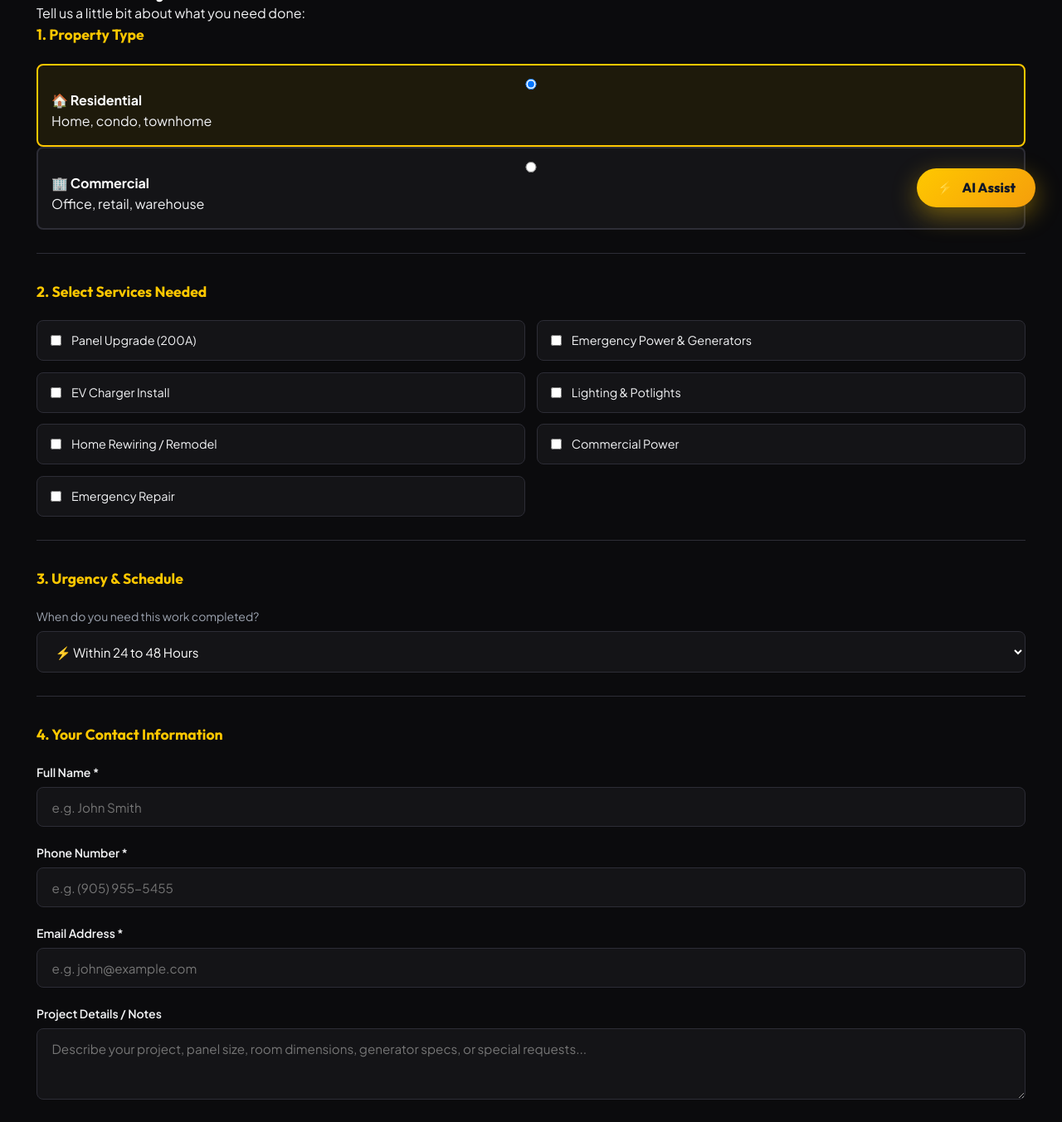
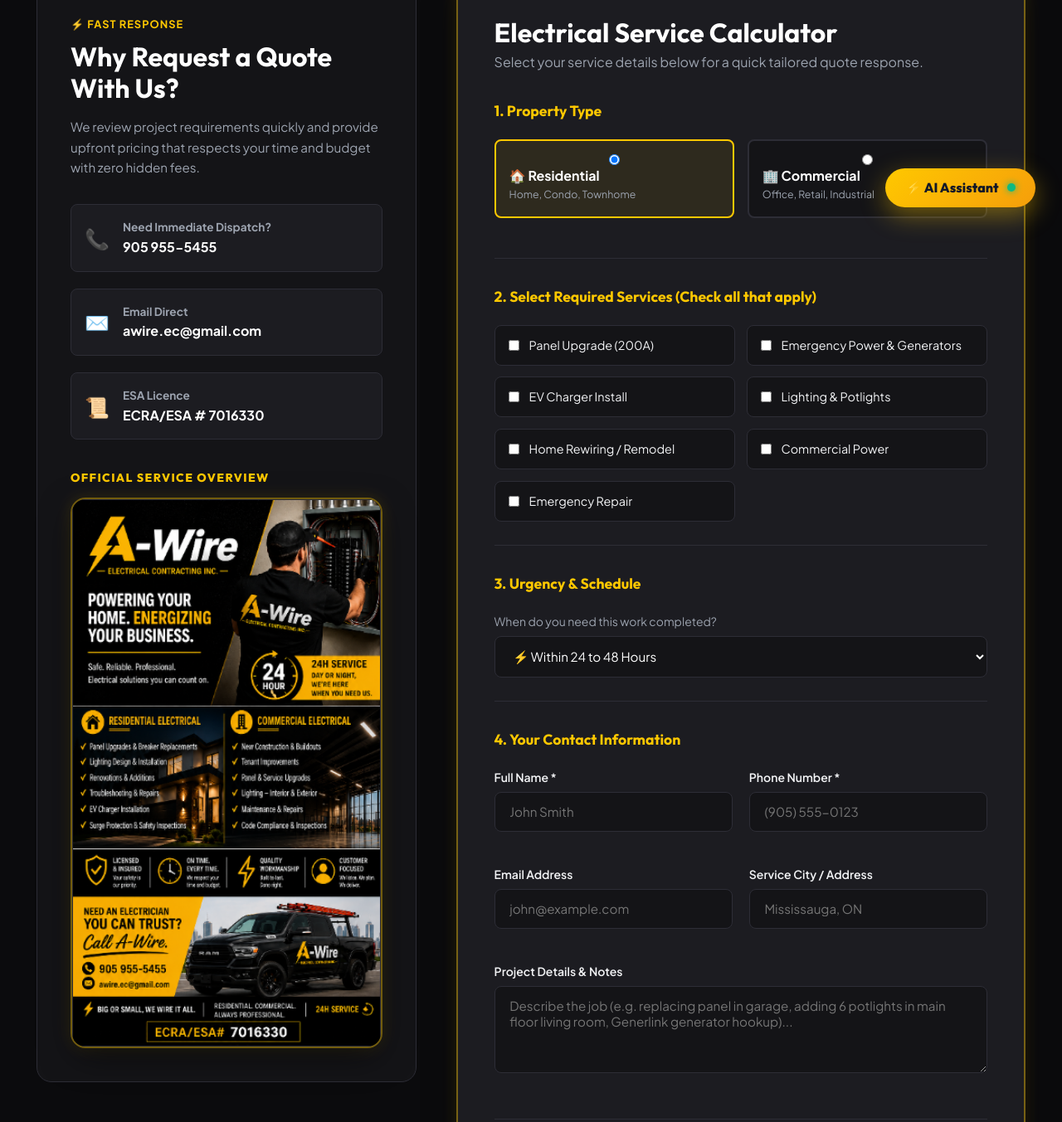
Before and after one commit to macd-webdesign/a-wire, a plain HTML site: page quote.html in a window 1280 px wide. Shown: the part 518-1871 px from the top of the page at 83% size. Drawn offline with Linux system fonts and the light colour scheme.

Commit message:
Restore original quote.html page layout & form IDs, and align AI Assistant Chatbot widget classes to css/styles.css rules

```diff
--- a/js/chatbot.js
+++ b/js/chatbot.js
@@ -48,15 +48,7 @@
     { author: 'Ingrid G.', text: 'Ashan converted my fluorescent lighting to energy efficient LED lighting at a reasonable price. Highly recommend!' },
     { author: 'Sahan T.', text: 'Wired our new kitchen island, coffee bar, and walk-in closet potlights. Precise, clean, minimal mess.' },
     { author: 'Dave D.', text: 'Replaced old GFI receptacle and put in dusk-to-dawn timer for outdoor lights + under counter LED strip lights.' }
-  ],
-
-  pages: {
-    home: 'index.html',
-    services: 'services.html',
-    gallery: 'gallery.html',
-    quote: 'quote.html',
-    contact: 'contact.html'
-  }
+  ]
 };
 
 document.addEventListener('DOMContentLoaded', () => {
@@ -66,45 +58,47 @@
 function initChatbotUI() {
   const widgetContainer = document.createElement('div');
   widgetContainer.id = 'awire-chatbot-widget';
-  widgetContainer.className = 'chatbot-container';
+  widgetContainer.className = 'chatbot-widget-wrapper';
 
   widgetContainer.innerHTML = `
     <!-- Floating Action Button -->
     <button type="button" id="chatbot-toggle-btn" class="chatbot-toggle-btn" aria-label="Open A-Wire Assistant Chat">
-      <span class="chatbot-btn-icon">⚡</span>
-      <span class="chatbot-btn-badge">AI Assist</span>
+      <span>⚡ AI Assistant</span>
+      <span class="chatbot-badge-dot"></span>
     </button>
 
-    <!-- Chat Modal Window -->
-    <div id="chatbot-window" class="chatbot-window hidden" role="dialog" aria-labelledby="chatbot-header-title">
-      <div class="chatbot-header">
-        <div class="chatbot-avatar">⚡</div>
-        <div class="chatbot-header-info">
-          <h3 id="chatbot-header-title">A-Wire Assistant</h3>
-          <span class="chatbot-status"><span class="status-dot"></span> Online • ECRA/ESA# 7016330</span>
+    <!-- Chat Modal Window Panel -->
+    <div id="chatbot-widget-panel" class="chatbot-widget-panel">
+      <div class="chat-panel-header">
+        <div class="chat-header-info">
+          <div class="chat-avatar-wrap">⚡</div>
+          <div class="chat-title-group">
+            <h4>A-Wire Assistant</h4>
+            <span class="chat-status-pill"><span class="chat-status-dot"></span> Online • ECRA/ESA# 7016330</span>
+          </div>
         </div>
-        <button type="button" id="chatbot-close-btn" class="chatbot-close-btn" aria-label="Close Chat">&times;</button>
+        <button type="button" id="chat-close-btn" class="chat-close-btn" aria-label="Close Chat">&times;</button>
       </div>
 
-      <div id="chatbot-messages" class="chatbot-messages">
-        <div class="chat-msg bot-msg">
+      <div id="chat-messages-container" class="chat-messages-container">
+        <div class="chat-msg chat-msg-bot">
           <div class="msg-bubble">
-             👋 Hello! Welcome to <strong>A-Wire Electrical Contracting</strong>.<br><br>How can I help you today? Ask me about our <strong>panel upgrades, EV chargers, emergency generators & Generlink, potlights, or commercial wiring</strong>!
+            👋 Hello! Welcome to <strong>A-Wire Electrical Contracting</strong>.<br><br>How can I help you today? Ask me about our <strong>panel upgrades, EV chargers, emergency power generators & Generlink, potlights, or commercial wiring</strong>!
           </div>
         </div>
       </div>
 
-      <div class="chatbot-quick-chips">
+      <div class="chat-suggestions-strip">
         <button type="button" class="chip-btn" data-query="emergency power generators">Generators & Generlink</button>
         <button type="button" class="chip-btn" data-query="commercial services">Commercial Services</button>
         <button type="button" class="chip-btn" data-query="panel upgrade cost">Panel Upgrade</button>
         <button type="button" class="chip-btn" data-query="EV charger install">EV Charger</button>
       </div>
 
-      <form id="chatbot-form" class="chatbot-input-form">
-        <input type="text" id="chatbot-input" class="chatbot-input" placeholder="Ask a question about our electrical services..." autocomplete="off" required>
-        <button type="submit" class="chatbot-send-btn" aria-label="Send Message">
-          <svg width="18" height="18" viewBox="0 0 24 24" fill="none" stroke="currentColor" stroke-width="2.5"><path d="M22 2L11 13M22 2l-7 20-4-9-9-4 20-7z"/></svg>
+      <form id="chat-input-form" class="chat-input-area">
+        <input type="text" id="chat-input-field" class="chat-input-field" placeholder="Ask a question about our services..." autocomplete="off" required>
+        <button type="submit" class="btn btn-primary" aria-label="Send Message" style="padding: 0.6rem 1rem;">
+          <span>Send</span>
         </button>
       </form>
     </div>
@@ -113,21 +107,21 @@
   document.body.appendChild(widgetContainer);
 
   const toggleBtn = document.getElementById('chatbot-toggle-btn');
-  const closeBtn = document.getElementById('chatbot-close-btn');
-  const chatWindow = document.getElementById('chatbot-window');
-  const chatForm = document.getElementById('chatbot-form');
-  const chatInput = document.getElementById('chatbot-input');
-  const messagesContainer = document.getElementById('chatbot-messages');
+  const closeBtn = document.getElementById('chat-close-btn');
+  const widgetPanel = document.getElementById('chatbot-widget-panel');
+  const chatForm = document.getElementById('chat-input-form');
+  const chatInput = document.getElementById('chat-input-field');
+  const messagesContainer = document.getElementById('chat-messages-container');
 
   toggleBtn.addEventListener('click', () => {
-    chatWindow.classList.toggle('hidden');
-    if (!chatWindow.classList.contains('hidden')) {
+    widgetPanel.classList.toggle('open');
+    if (widgetPanel.classList.contains('open')) {
       chatInput.focus();
     }
   });
 
   closeBtn.addEventListener('click', () => {
-    chatWindow.classList.add('hidden');
+    widgetPanel.classList.remove('open');
   });
 
   document.querySelectorAll('.chip-btn').forEach(chip => {
@@ -159,7 +153,7 @@
 
   function appendMessage(content, sender) {
     const msgDiv = document.createElement('div');
-    msgDiv.className = `chat-msg ${sender === 'user' ? 'user-msg' : 'bot-msg'}`;
+    msgDiv.className = `chat-msg ${sender === 'user' ? 'chat-msg-user' : 'chat-msg-bot'}`;
     msgDiv.innerHTML = `<div class="msg-bubble">${content}</div>`;
     messagesContainer.appendChild(msgDiv);
     messagesContainer.scrollTop = messagesContainer.scrollHeight;
@@ -168,8 +162,8 @@
   function showTypingIndicator() {
     const typingDiv = document.createElement('div');
     typingDiv.id = 'chatbot-typing';
-    typingDiv.className = 'chat-msg bot-msg';
-    typingDiv.innerHTML = `<div class="msg-bubble typing-dots"><span>.</span><span>.</span><span>.</span></div>`;
+    typingDiv.className = 'chat-msg chat-msg-bot';
+    typingDiv.innerHTML = `<div class="msg-bubble">Typing...</div>`;
     messagesContainer.appendChild(typingDiv);
     messagesContainer.scrollTop = messagesContainer.scrollHeight;
   }
--- a/quote.html
+++ b/quote.html
@@ -4,7 +4,7 @@
   <meta charset="utf-8">
   <meta name="viewport" content="width=device-width, initial-scale=1.0">
   <title>Request a Quote | A-Wire Electrical Contracting Inc.</title>
-  <meta name="description" content="Request a free electrical estimate from A-Wire Electrical Contracting Inc. Fast pricing for panel upgrades, EV chargers, emergency power backup generators, Generlink installation, potlights, and commercial buildouts. ECRA/ESA# 7016330.">
+  <meta name="description" content="Request a fast, free electrical estimate from A-Wire Electrical Contracting Inc. Panel upgrades, EV chargers, emergency power backup generators, Generlink installation, lighting design & emergency repairs. ECRA/ESA# 7016330.">
 
   <link rel="preconnect" href="https://fonts.googleapis.com">
   <link rel="preconnect" href="https://fonts.gstatic.com" crossorigin>
@@ -28,7 +28,7 @@
     </div>
   </aside>
 
-  <!-- Main Navigation Header -->
+  <!-- Main Header with Transparent Logo -->
   <header class="main-header" id="navbar">
     <div class="container navbar-container">
       <a href="index.html" class="logo-link">
@@ -63,46 +63,84 @@
     <!-- PAGE BANNER -->
     <section class="page-banner">
       <div class="container">
-        <span class="sub-heading">FAST & TRANSPARENT PRICING</span>
-        <h1>Request Your Electrical Estimate</h1>
-        <p>Fill out the form below or call us directly at 905 955-5455 for fast scheduling and upfront quotes with zero hidden fees.</p>
+        <span class="sub-heading">TRANSPARENT ESTIMATES</span>
+        <h1>Request an Electrical Quote</h1>
+        <p>Tell us about your project requirements and get a detailed, no-obligation estimate from a certified master electrician.</p>
       </div>
     </section>
 
-    <!-- QUOTE FORM SECTION -->
-    <section class="quote-section page-section">
+    <!-- QUOTE CALCULATOR FORM SECTION -->
+    <section class="page-section">
       <div class="container">
-        <div class="quote-grid-layout">
-
-          <!-- LEFT SIDE: INTERACTIVE FORM -->
-          <div class="quote-form-card">
-            <div class="form-header">
-              <h2>Electrical Project Details</h2>
-              <p>Tell us a little bit about what you need done:</p>
+        <div class="quote-wrapper">
+          <aside class="quote-sidebar">
+            <div class="sidebar-header">
+              <span class="quote-pill">⚡ FAST RESPONSE</span>
+              <h2>Why Request a Quote With Us?</h2>
+              <p>We review project requirements quickly and provide upfront pricing that respects your time and budget with zero hidden fees.</p>
             </div>
 
-            <form id="quote-calculator-form" class="interactive-quote-form" novalidate>
+            <div class="contact-quick-list">
+              <div class="quick-item">
+                <span class="icon">📞</span>
+                <div>
+                  <strong>Need Immediate Dispatch?</strong>
+                  <a href="tel:9059555455">905 955-5455</a>
+                </div>
+              </div>
+
+              <div class="quick-item">
+                <span class="icon">✉️</span>
+                <div>
+                  <strong>Email Direct</strong>
+                  <span>awire.ec@gmail.com</span>
+                </div>
+              </div>
+
+              <div class="quick-item">
+                <span class="icon">📜</span>
+                <div>
+                  <strong>ESA Licence</strong>
+                  <span>ECRA/ESA # 7016330</span>
+                </div>
+              </div>
+            </div>
+
+            <!-- FULL FLYER POSTER SHOWCASE -->
+            <div style="margin-top: 2rem;">
+              <span class="sub-heading" style="margin-bottom: 0.75rem;">OFFICIAL SERVICE OVERVIEW</span>
+              <div class="flyer-card-wrapper">
+                <img src="assets/flyer_full.png" alt="A-Wire Electrical Contracting Complete Overview Flyer" class="flyer-thumbnail" width="400" height="720" style="width:100%; height:auto; display:block;">
+              </div>
+            </div>
+          </aside>
+
+          <!-- INTERACTIVE FORM -->
+          <div class="quote-form-container">
+            <form id="quote-form" class="quote-form">
+              <h3>Electrical Service Calculator</h3>
+              <p class="form-desc">Select your service details below for a quick tailored quote response.</p>
 
               <!-- STEP 1: Property Type -->
               <div class="form-step">
                 <span class="step-label">1. Property Type</span>
-                <div class="radio-card-group">
+                <div class="radio-grid">
                   <label class="radio-card">
                     <input type="radio" name="propertyType" value="Residential" checked>
                     <span class="radio-title">🏠 Residential</span>
-                    <span class="radio-desc">Home, condo, townhome</span>
+                    <span class="radio-sub">Home, Condo, Townhome</span>
                   </label>
                   <label class="radio-card">
                     <input type="radio" name="propertyType" value="Commercial">
                     <span class="radio-title">🏢 Commercial</span>
-                    <span class="radio-desc">Office, retail, warehouse</span>
+                    <span class="radio-sub">Office, Retail, Industrial</span>
                   </label>
                 </div>
               </div>
 
-              <!-- STEP 2: Service Requested -->
+              <!-- STEP 2: Required Services -->
               <div class="form-step">
-                <span class="step-label">2. Select Services Needed</span>
+                <span class="step-label">2. Select Required Services (Check all that apply)</span>
                 <div class="checkbox-grid">
                   <label class="checkbox-item">
                     <input type="checkbox" name="services" value="Panel Upgrade (200A)">
@@ -151,70 +189,58 @@
               <!-- STEP 4: Contact Details -->
               <div class="form-step">
                 <span class="step-label">4. Your Contact Information</span>
-                <div class="form-inputs-grid">
+                <div class="form-row">
                   <div class="form-group">
-                    <label for="user-name">Full Name *</label>
-                    <input type="text" id="user-name" class="form-control" placeholder="e.g. John Smith" required>
+                    <label for="quote-name">Full Name *</label>
+                    <input type="text" id="quote-name" class="form-control" placeholder="John Smith" required>
                   </div>
                   <div class="form-group">
-                    <label for="user-phone">Phone Number *</label>
-                    <input type="tel" id="user-phone" class="form-control" placeholder="e.g. (905) 955-5455" required>
+                    <label for="quote-phone">Phone Number *</label>
+                    <input type="tel" id="quote-phone" class="form-control" placeholder="(905) 555-0123" required>
                   </div>
-                  <div class="form-group full-width">
-                    <label for="user-email">Email Address *</label>
-                    <input type="email" id="user-email" class="form-control" placeholder="e.g. john@example.com" required>
+                </div>
+
+                <div class="form-row">
+                  <div class="form-group">
+                    <label for="quote-email">Email Address</label>
+                    <input type="email" id="quote-email" class="form-control" placeholder="john@example.com">
                   </div>
-                  <div class="form-group full-width">
-                    <label for="project-notes">Project Details / Notes</label>
-                    <textarea id="project-notes" class="form-control" rows="3" placeholder="Describe your project, panel size, room dimensions, generator specs, or special requests..."></textarea>
+                  <div class="form-group">
+                    <label for="quote-address">Service City / Address</label>
+                    <input type="text" id="quote-address" class="form-control" placeholder="Mississauga, ON">
                   </div>
+                </div>
+
+                <div class="form-group">
+                  <label for="quote-details">Project Details & Notes</label>
+                  <textarea id="quote-details" class="form-control" rows="4" placeholder="Describe the job (e.g. replacing panel in garage, adding 6 potlights in main floor living room, Generlink generator hookup)..."></textarea>
                 </div>
               </div>
 
-              <!-- SUBMIT BUTTON -->
-              <button type="submit" class="btn btn-primary btn-block btn-large submit-btn">
+              <button type="submit" class="btn btn-primary btn-lg btn-block" id="quote-submit-btn">
                 <span>Submit Quote Request</span>
                 <svg width="20" height="20" viewBox="0 0 24 24" fill="none" stroke="currentColor" stroke-width="2.5"><path d="M5 12h14M12 5l7 7-7 7"/></svg>
               </button>
+
+              <p class="form-notice">🔒 Your information is confidential and will only be used by A-Wire Electrical to contact you regarding this quote.</p>
             </form>
           </div>
-
-          <!-- RIGHT SIDE: FLYER CARD & CONTACT SIDEBAR -->
-          <div class="quote-sidebar">
-
-            <!-- FLYER CARD WRAPPER WITH 3D FLIP TILT -->
-            <div class="flyer-card-wrapper sidebar-flyer">
-              <img src="assets/flyer_full.png" alt="A-Wire Electrical Contracting Full Poster Flyer" class="hero-card-img" width="500" height="700">
-            </div>
-
-            <!-- DIRECT CONTACT BOX -->
-            <div class="sidebar-contact-card">
-              <h3>Need Immediate Help?</h3>
-              <p>Prefer speaking directly to a master electrician right now?</p>
-              <a href="tel:9059555455" class="btn btn-primary btn-block">📞 Call 905 955-5455</a>
-              <div class="sidebar-info-list">
-                <p><strong>Licence:</strong> ECRA/ESA# 7016330</p>
-                <p><strong>Pricing:</strong> Upfront pricing with zero hidden fees</p>
-                <p><strong>Response:</strong> 24/7 Emergency Dispatch Available</p>
-              </div>
-            </div>
-
-          </div>
-
         </div>
       </div>
     </section>
-
   </main>
 
-  <!-- SUCCESS MODAL DIALOG -->
-  <dialog id="quote-success-dialog" class="success-dialog">
+  <!-- Quote Success Modal Dialog -->
+  <dialog id="success-dialog" class="dialog-modal">
     <div class="dialog-content text-center">
-      <div class="dialog-icon">⚡</div>
+      <div class="success-icon">✓</div>
       <h3>Quote Request Received!</h3>
-      <p>Thank you for reaching out to A-Wire Electrical Contracting. Ashan or one of our team members will review your details and contact you shortly.</p>
-      <p>Need urgent service? Call us right away at <strong>905 955-5455</strong>.</p>
-      <button type="button" class="btn btn-primary" id="dialog-close-btn">Close</button>
+      <p id="success-message">Thank you! An A-Wire certified electrician will review your project details and contact you shortly.</p>
+      <div class="success-ref">
+        <span>Quote Reference ID:</span>
+        <strong id="success-ref-id">QUOTE-1001</strong>
+      </div>
+      <button type="button" class="btn btn-primary btn-block" id="success-close-btn">Return to Website</button>
     </div>
   </dialog>
 
```
